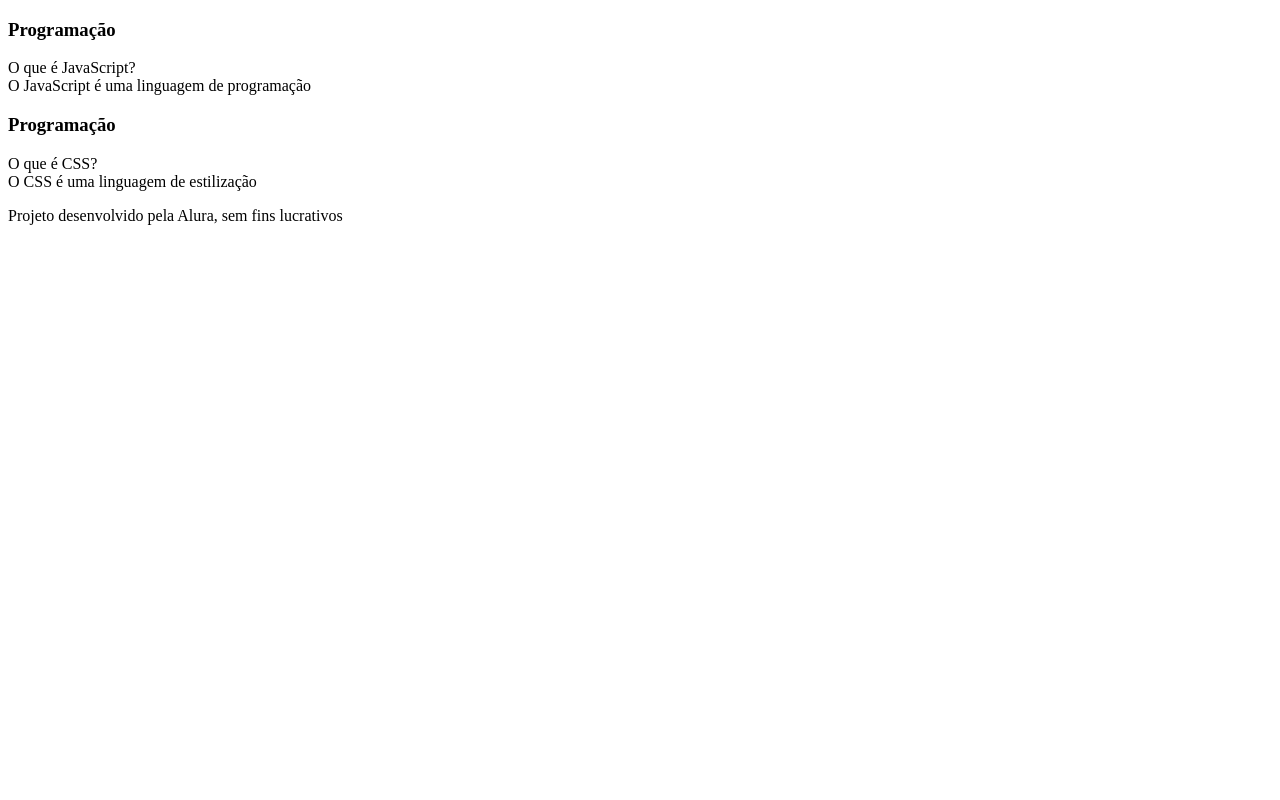
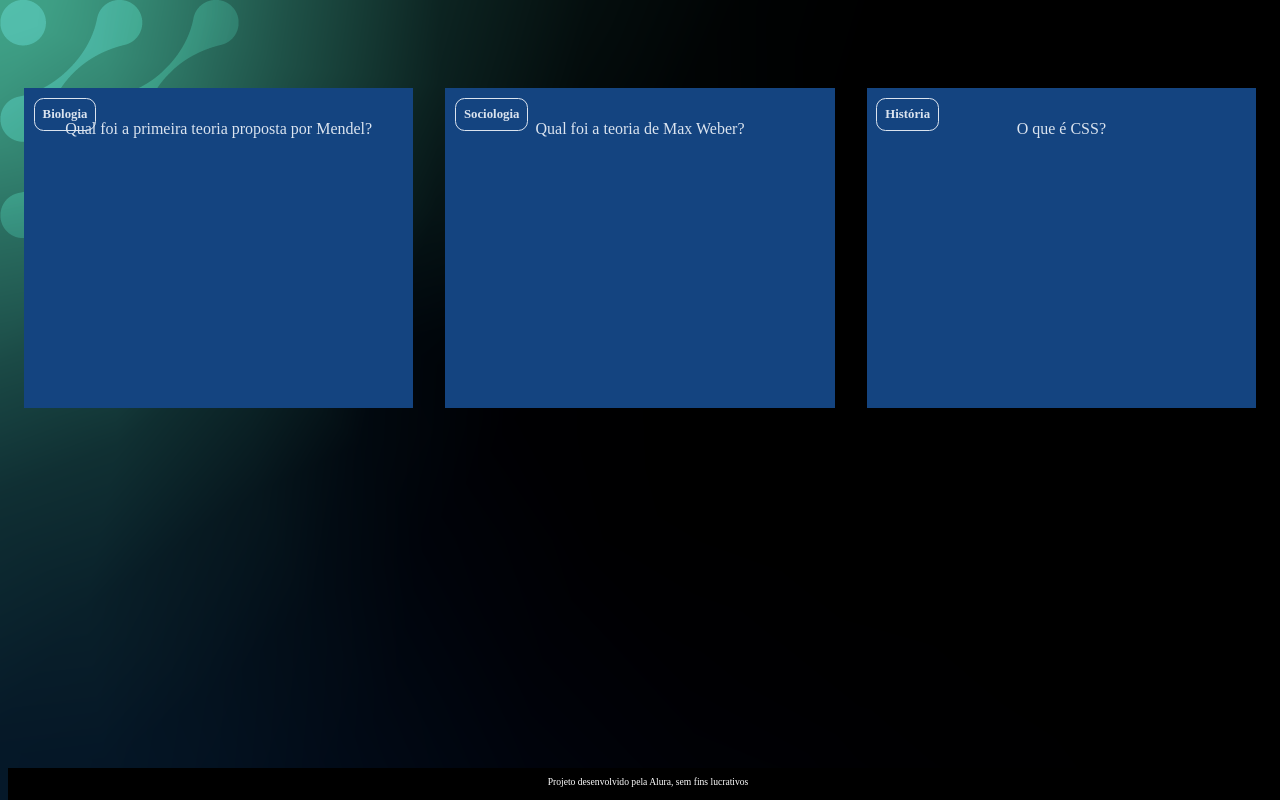
Before and after one commit to cauaneribeiro/3-trimestre, a plain HTML site: page index.html in a window 1280 px wide. Drawn offline with Linux system fonts and the light colour scheme.

Commit message:
Add files via upload

```diff
--- a/index.html
+++ b/index.html
@@ -3,35 +3,46 @@
 <head>
     <meta charset="UTF-8">
     <meta name="viewport" content="width=device-width, initial-scale=1.0">
-    <title>flashcard</title>
+    <link rel="stylesheet" href="style.css">
+    <title>Flashcard</title>
 </head>
 <body>
     <main>
         <section id="container">
             <article class="cartao">
                 <div class="cartao__conteudo">
-                            <h3>Programação</h3>
+                    <h3>Biologia</h3>
                     <div class="cartao__conteudo__pergunta">
-                                    O que é JavaScript?
+                        <p>Qual foi a primeira teoria proposta por Mendel?</p>
                     </div>
                     <div class="cartao__conteudo__resposta">
-                                    O JavaScript é uma linguagem de programação
+                        <p>Segregação dos fatores.</p>
                     </div>
                 </div>
             </article>
             <article class="cartao">
                 <div class="cartao__conteudo">
-                        <h3>Programação</h3>
+                    <h3>Sociologia</h3>
                     <div class="cartao__conteudo__pergunta">
-                                O que é CSS?
+                        <p>Qual foi a teoria de Max Weber?</p>
                     </div>
                     <div class="cartao__conteudo__resposta">
-                                O CSS é uma linguagem de estilização
+                    <p>Considera as organizações como sistemas burocráticos.</p>
+                    </div>
+                </div>
+            </article>
+            <article class="cartao">
+                <div class="cartao__conteudo">
+                    <h3>História</h3>
+                    <div class="cartao__conteudo__pergunta">
+                        <p>O que é CSS?</p>
+                    </div>
+                    <div class="cartao__conteudo__resposta">
+                    <p>O CSS é uma linguagem de estilização</p>
                     </div>
                 </div>
             </article>
         </section>
-
     </main>
     <footer>
         <p>Projeto desenvolvido pela Alura, sem fins lucrativos</p>
--- a/style.css
+++ b/style.css
@@ -1,6 +1,76 @@
+:root {
+    --text-color: #DBE4EF;
+    --card-front-color: #144480;
+    --card-back-color: #00F4BF;
+}
+
 body {
-    background-color: bisque;
+    background: url('bg-desktop.webp');
     font-family: Bai Jamjuree;
+}
+
+#container {
+    display: flex;
+}
+
+.cartao {
+    margin: 1rem 1rem;
+    height: 20rem;
+    flex-grow: 1;
+    flex-basis: calc(33% - 6rem);
+}
+
+.cartao__conteudo {
+    background-color: var(--card-front-color);
+    text-align: center;
+    /* background-color: aquamarine; */
+    height: 100%;
+    transform-style: preserve-3d;
+    transition: transform 300ms ease-in-out;
+}
+
+.cartao__conteudo h3 {
+    color: var(--text-color);
+    border: 1px solid var(--text-color);
+    text-align: left;
+    padding: 0.5rem;
+    position: absolute;
+    margin: 0.6rem;
+    border-radius: 0.6rem;
+    font-size: 1vw;
+    backface-visibility: hidden;
+}
+
+.cartao__conteudo p {
+    margin-top: 1rem;
+    padding: 2rem;
+    margin-top: 4rem;
+}
+
+.cartao__conteudo__pergunta p {
+    color: var(--text-color);
+    font-weight: 500;
+}
+
+.cartao__conteudo__resposta p {
+    color: var(--card-back-color);
+    font-weight: 700;
+}
+
+.cartao:hover .cartao__conteudo {
+    transform: rotateY(180deg);
+}
+
+
+.cartao__conteudo__resposta {
+    backface-visibility: hidden;
+    position: absolute;
+    height: 100%;
+    width: 100%;
+}
+
+.cartao__conteudo__resposta {
+    transform: rotateY(180deg);
 }
 
 footer {
```
Also changed, not shown: bg-desktop.webp (added), bg-mobile.webp (added), bg-tablet.webp (added), 2 other files. Lines whose indentation alone changed are shown as unchanged.
